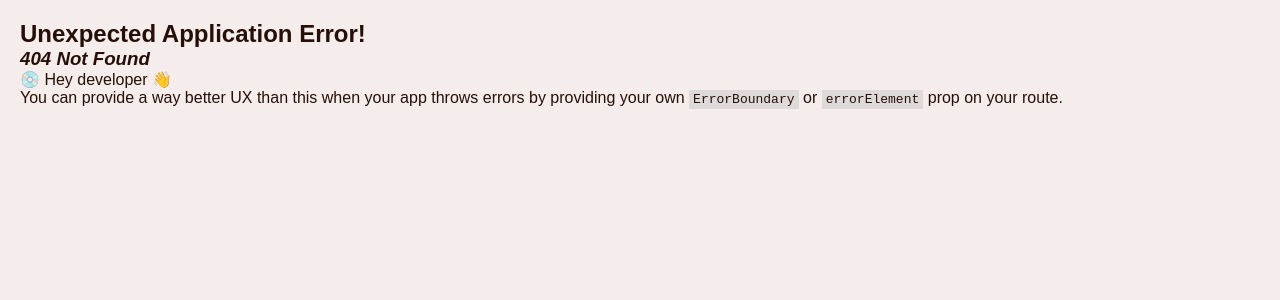
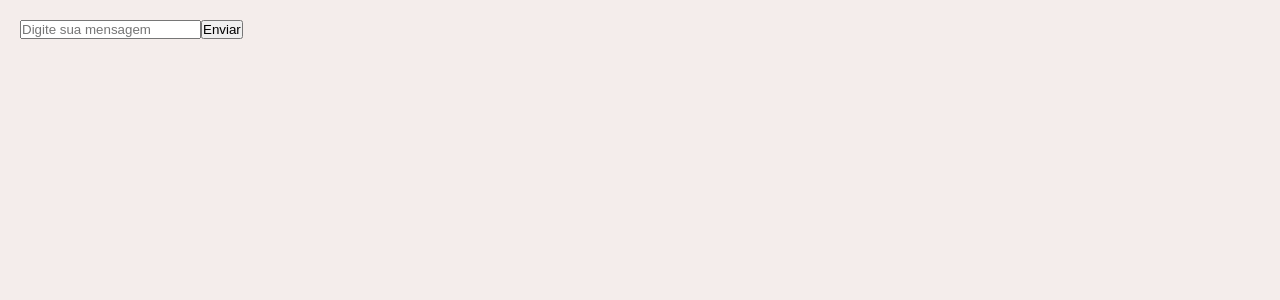
Before and after one commit to LucasFernandes2006/Product-list-with-cart, a React (Vite) app in the folder frontend/vite-project/: page /DoceAI in a window 1280 px wide. Before the commit this address had no page. Shown: the top 300 px of the page. Built offline with nearby package versions, Linux system fonts and the light colour scheme.

Commit message:
✨feat: added AI implementation

```diff
--- a/frontend/vite-project/src/main.tsx
+++ b/frontend/vite-project/src/main.tsx
@@ -4,6 +4,7 @@ import { createRoot } from 'react-dom/client'
 import { createBrowserRouter, RouterProvider } from 'react-router-dom'
 import App from './pages/App.tsx'
 import HandleDesserts from './pages/HandleDesserts.tsx'
+import DoceAI from './pages/DoceAI.tsx'
 
 const router = createBrowserRouter([
 {
@@ -14,6 +15,11 @@ const router = createBrowserRouter([
 {
   path:'/handleDesserts',
   element: <HandleDesserts />
+},
+
+{
+  path:'/DoceAI',
+  element: <DoceAI />
 }
 
 ]);
--- /dev/null
+++ b/frontend/vite-project/src/pages/DoceAI.tsx
@@ -0,0 +1,72 @@
+import React, { useState } from "react";
+import '../pageStyle/App.css'
+
+type Message = {
+  role: "You" | "DoceAI";
+  content: string;
+};
+
+export default function DoceAI() {
+  const [text, setText] = useState<string>("");
+  const [messages, setMessages] = useState<Message[]>([]);
+  const [loading, setLoading] = useState<boolean>(false);
+
+  async function sendMessage(e: React.FormEvent) {
+    e.preventDefault();
+
+    if (!text.trim()) return;
+
+    setLoading(true);
+
+    // adiciona mensagem do usuário
+    setMessages(prev => [...prev, { role: "You", content: text }]);
+
+    try {
+      const res = await fetch("http://localhost:5001/doceAI", {
+        method: "POST",
+        headers: {
+            "Content-Type": "application/json",
+        },
+        body: JSON.stringify({ message: text }),
+      });
+
+      const data = await res.json();
+
+      // adiciona mensagem da IA
+      setMessages(prev => [
+        ...prev,
+        { role: "DoceAI", content: data.reply }
+      ]);
+
+    } catch (err) {
+      console.error("Erro na IA", err);
+    }
+
+    setText("");
+    setLoading(false);
+  }
+
+  return (
+    <div>
+      <div>
+        {messages.map((msg, idx) => (
+          <div key={idx}>
+            <strong>{msg.role}: </strong> {msg.content}
+          </div>
+        ))}
+      </div>
+
+      {loading && <p>Loading...</p>}
+
+      <form onSubmit={sendMessage}>
+        <input
+          type="text"
+          placeholder="Digite sua mensagem"
+          onChange={(e) => setText(e.target.value)}
+          value={text}
+        />
+        <button type="submit">Enviar</button>
+      </form>
+    </div>
+  );
+}
```
Also changed, not shown: 1 other file (tests, documents, lock files or other folders).
